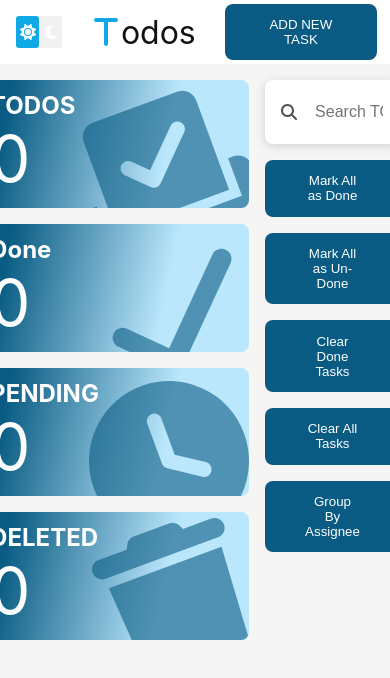
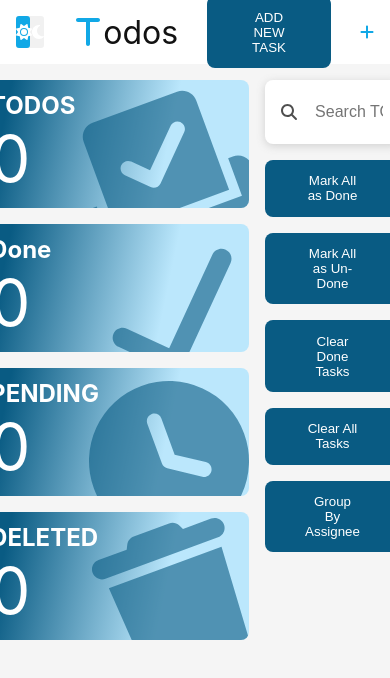
Before and after one commit to AhmadEleiwa/TodoListReact, a React (Create React App) app: page / in a window 390 px wide. Shown: the top 678 px of the page. Built offline with nearby package versions, Linux system fonts and the light colour scheme.

Commit message:
Responsive header 2 btns one for desktop and one for mobile

```diff
--- a/src/shared/Header/index.js
+++ b/src/shared/Header/index.js
@@ -7,6 +7,8 @@ import Theme from "../../utils/Theme"
 
 
 import Model from "../Model"
+import { FontAwesomeIcon } from "@fortawesome/react-fontawesome"
+import { faAdd } from "@fortawesome/free-solid-svg-icons"
 const Header =props=>{
     const theme = useContext(Theme)
 
@@ -21,7 +23,8 @@ const Header =props=>{
         }}>
         <Siwtch />
         <Logo />
-        <Button onClick={()=>{setModelOpen(true)}} >ADD NEW TASK</Button>
+        <Button className='btn-desktop' onClick={()=>{setModelOpen(true)}}  >ADD NEW TASK</Button>
+        <FontAwesomeIcon className="btn-mobile" color={theme.pallete.main}  onClick={()=>{setModelOpen(true)}}   icon={faAdd} />
         <Model isOpen={modelOpen} onClose={()=>{setModelOpen(false)}} />
     </header>
 }
--- a/src/shared/Header/style.css
+++ b/src/shared/Header/style.css
@@ -1,4 +1,4 @@
-.header{
+.header {
     width: 100%;
     align-items: center;
     display: flex;
@@ -8,6 +8,25 @@
 
 }
 
-.header > *{
+.btn-desktop {
+    display: block;
+}
+
+.btn-mobile {
+    display: none;
+}
+
+.header>* {
     margin: 1em;
 }
+
+@media screen and (max-width:390px) {
+    .btn-desktop {
+        display: none;
+    }
+
+    .btn-mobile {
+        display: block  ;
+    }
+
+}
```
